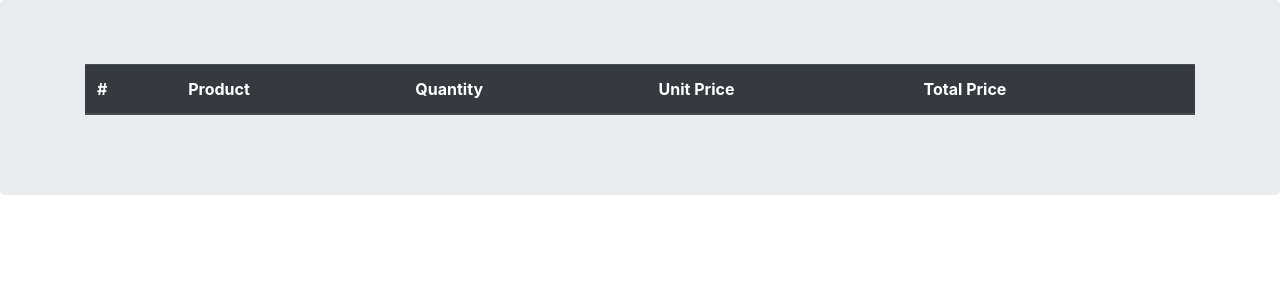
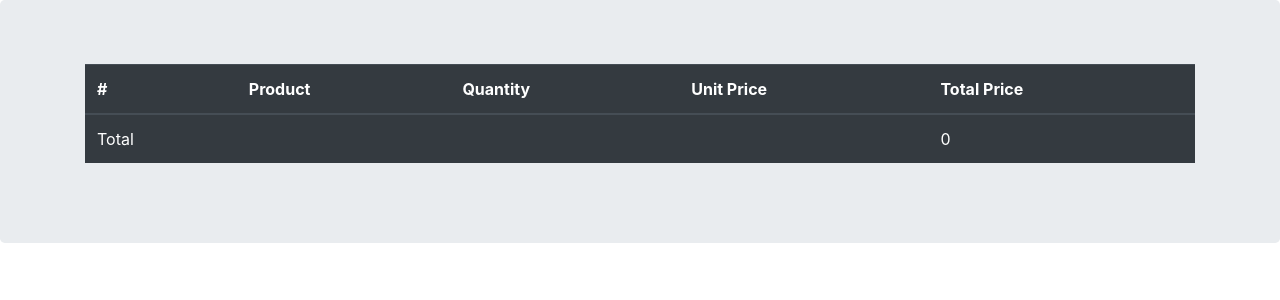
Before and after one commit to youneskazemi/ShopOnlineDjango, a Django app: page /cart/ in a window 1280 px wide. Shown: the part 56-356 px from the top of the page. Run offline with Django 3.2, Linux system fonts and the light colour scheme; lists and menus that the app fills with data are empty.

Commit message:
total price

```diff
--- a/cart/templates/cart/detail.html
+++ b/cart/templates/cart/detail.html
@@ -27,5 +27,10 @@
 
             </tr>
         {% endfor %}
+        <tr>
+            <td>Total</td>
+            <td colspan="3"></td>
+            <td>{{ cart.get_total_price }}</td>
+        </tr>
     </table>
 {% endblock content %}
```
